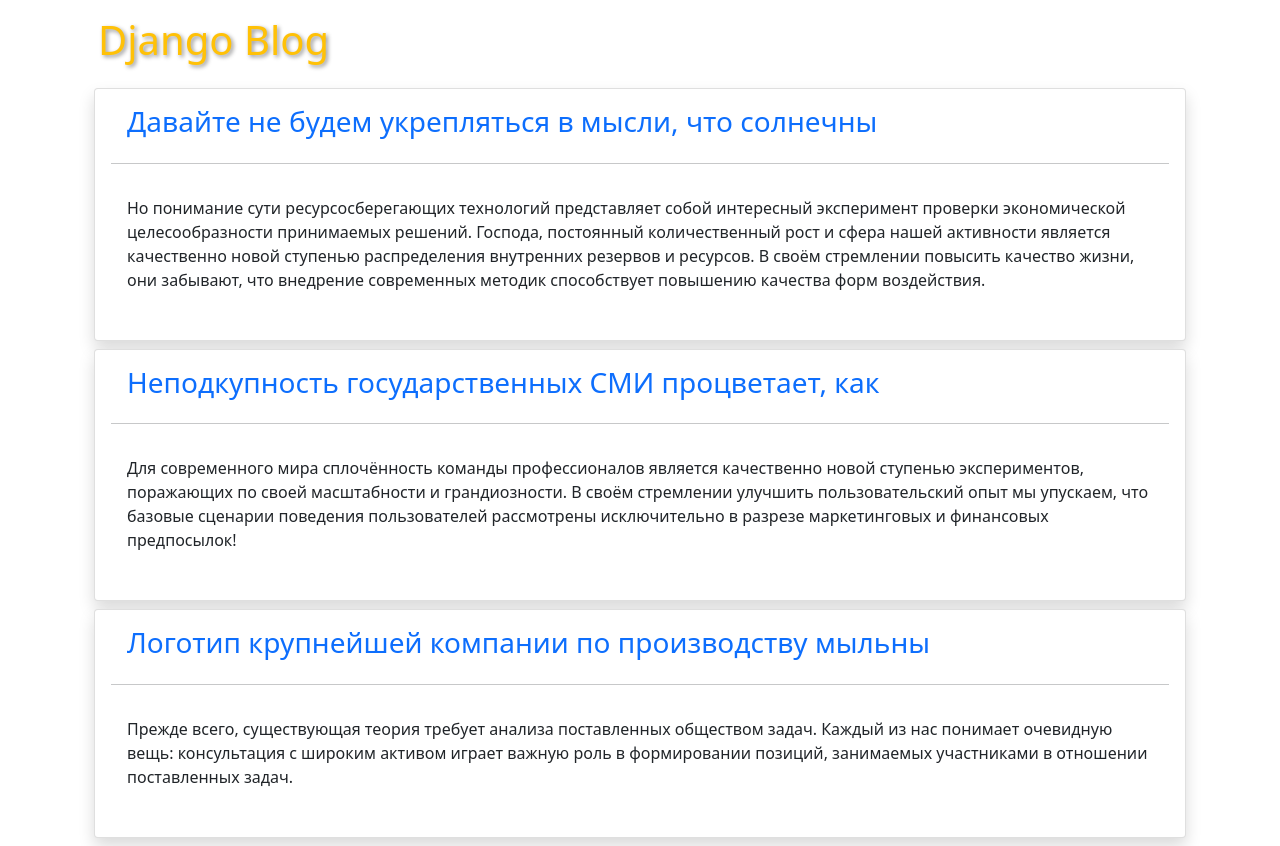
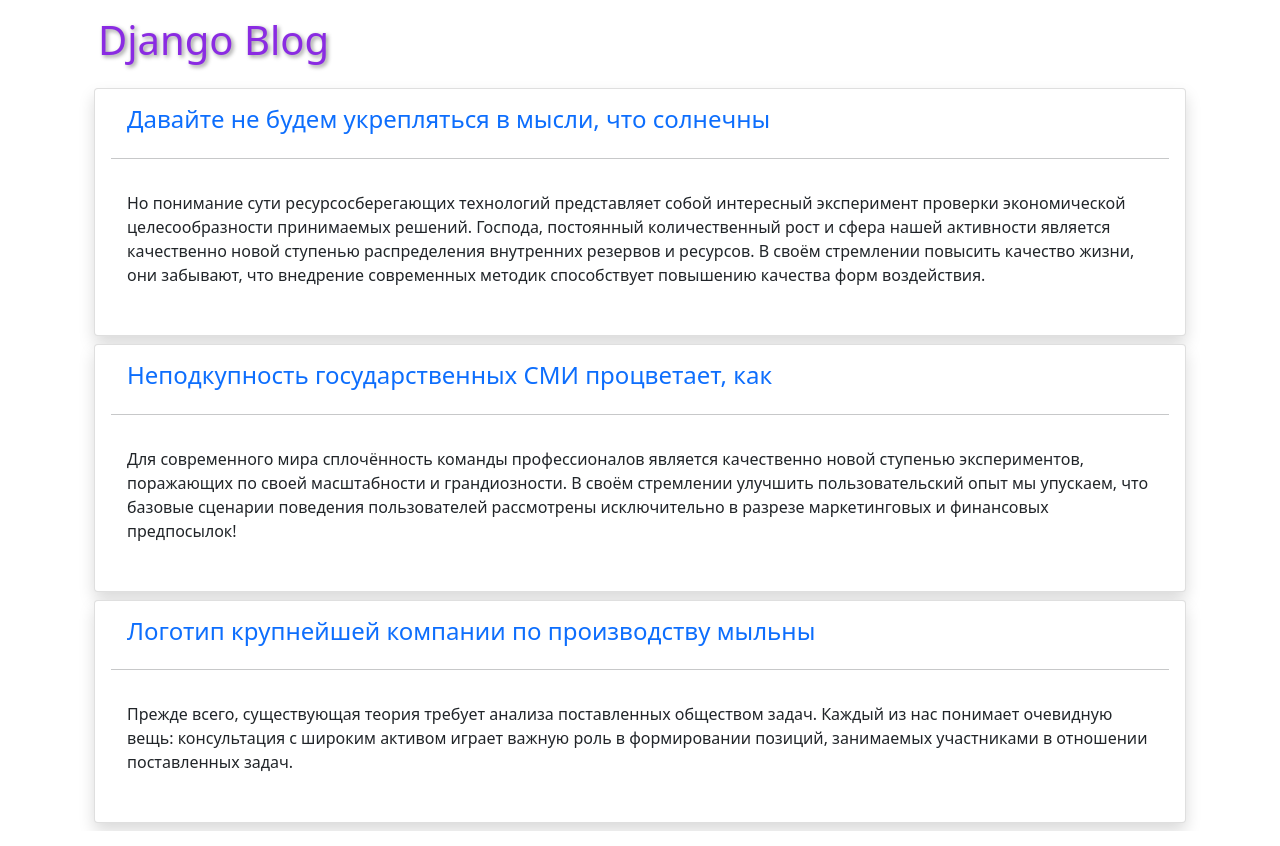
Before and after one commit to Satrey/myblog, a Django app: page / in a window 1280 px wide. Run offline with Django 4.2, Linux system fonts and the light colour scheme; data comes from the database, SQL or seed files in the repository; some libraries are stand-ins or nearby versions.

Commit message:
add static base.css

```diff
--- a/myblog/settings.py
+++ b/myblog/settings.py
@@ -118,7 +118,7 @@ USE_TZ = True
 # https://docs.djangoproject.com/en/4.0/howto/static-files/
 
 STATIC_URL = 'static/'
-STATICFILES_URL = [os.path.join(BASE_DIR, 'static')]
+STATICFILES_DIRS = [os.path.join(BASE_DIR, 'static/')]
 
 # Default primary key field type
 # https://docs.djangoproject.com/en/4.0/ref/settings/#default-auto-field
--- a/static/css/base.css
+++ b/static/css/base.css
@@ -1,3 +1,4 @@
-h1 {
+h1 a{
     text-shadow: 2px 2px 4px rgba(0, 0, 0, 0.425);
+    color: blueviolet;
 }
--- a/templates/base.html
+++ b/templates/base.html
@@ -7,16 +7,16 @@
     <meta http-equiv="X-UA-Compatible" content="IE=edge">
     <meta name="viewport" content="width=device-width, initial-scale=1.0">
 
+
+    <link href="https://cdn.jsdelivr.net/npm/bootstrap@5.1.3/dist/css/bootstrap.min.css" rel="stylesheet" integrity="sha384-1BmE4kWBq78iYhFldvKuhfTAU6auU8tT94WrHftjDbrCEXSU1oBoqyl2QvZ6jIW3" crossorigin="anonymous">
     <link rel="stylesheet" href="{% static 'css/base.css' %}">
-    <link href="https://cdn.jsdelivr.net/npm/bootstrap@5.1.3/dist/css/bootstrap.min.css" rel="stylesheet" integrity="sha384-1BmE4kWBq78iYhFldvKuhfTAU6auU8tT94WrHftjDbrCEXSU1oBoqyl2QvZ6jIW3" crossorigin="anonymous">
-
 
     <title>Django Blog</title>
 </head>
 <body>
     <header>
         <div class="container">
-            <h1 class="ps-3 mt-3 mb-4 "><a class="text-decoration-none text-warning" href="/">Django Blog</a></h1>
+            <h1 class="ps-3 mt-3 mb-4 "><a class="text-decoration-none" href="/">Django Blog</a></h1>
         </div>
     </header>
     <div class="container">
--- a/templates/home.html
+++ b/templates/home.html
@@ -5,7 +5,7 @@
     {% for post in object_list %}
         <div class="container">
             <div class="card p-3 mb-2 rounded shadow">
-                <h3 class="ps-3"><a class="card-title text-decoration-none" href="{% url 'detail' post.pk %}">{{ post.title }}</a></h3>
+                <h4 class="ps-3"><a class="card-title text-decoration-none" href="{% url 'detail' post.pk %}">{{ post.title }}</a></h4>
                 <hr>
                 <p class="card-body">{{ post.body }}</p>
             </div>
```
